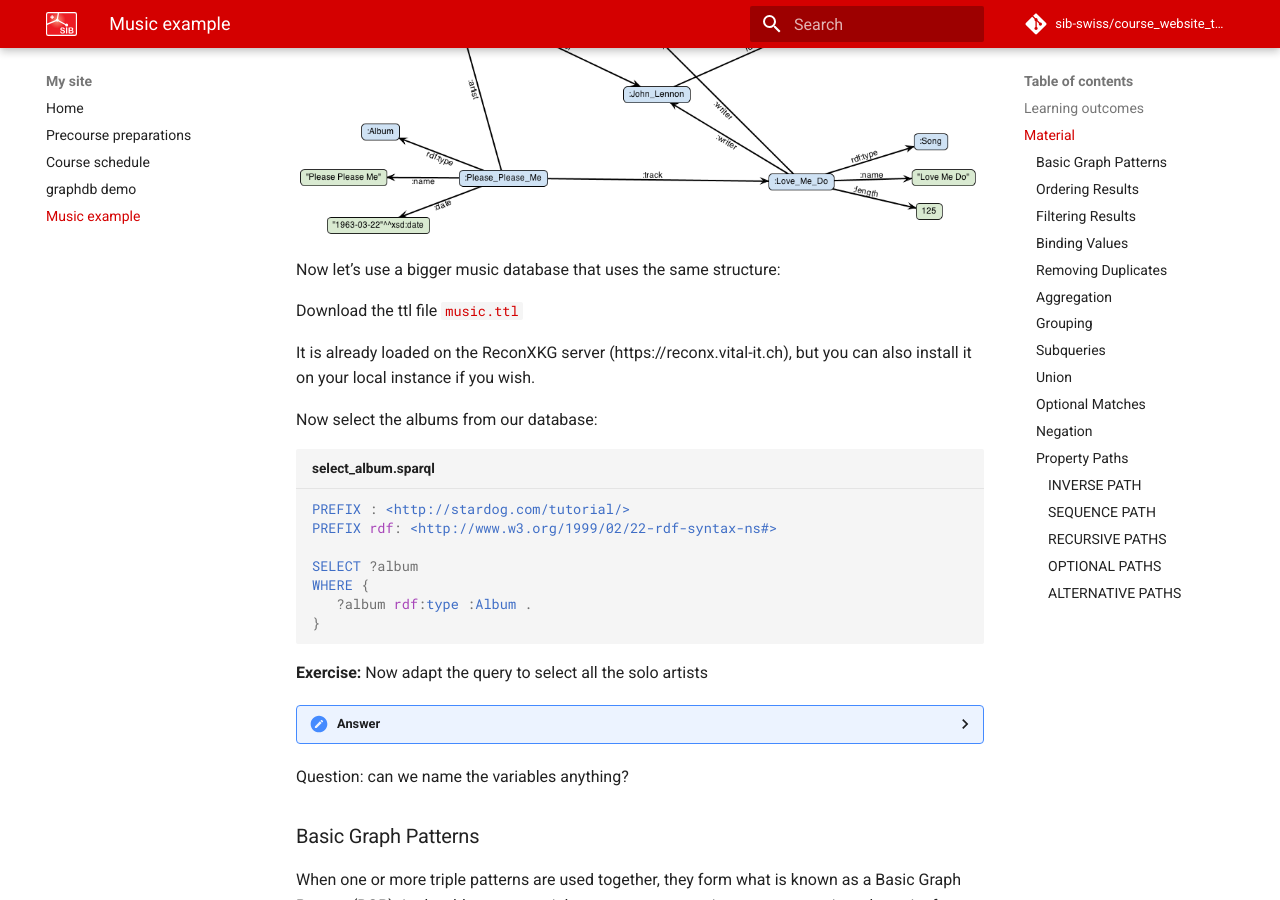
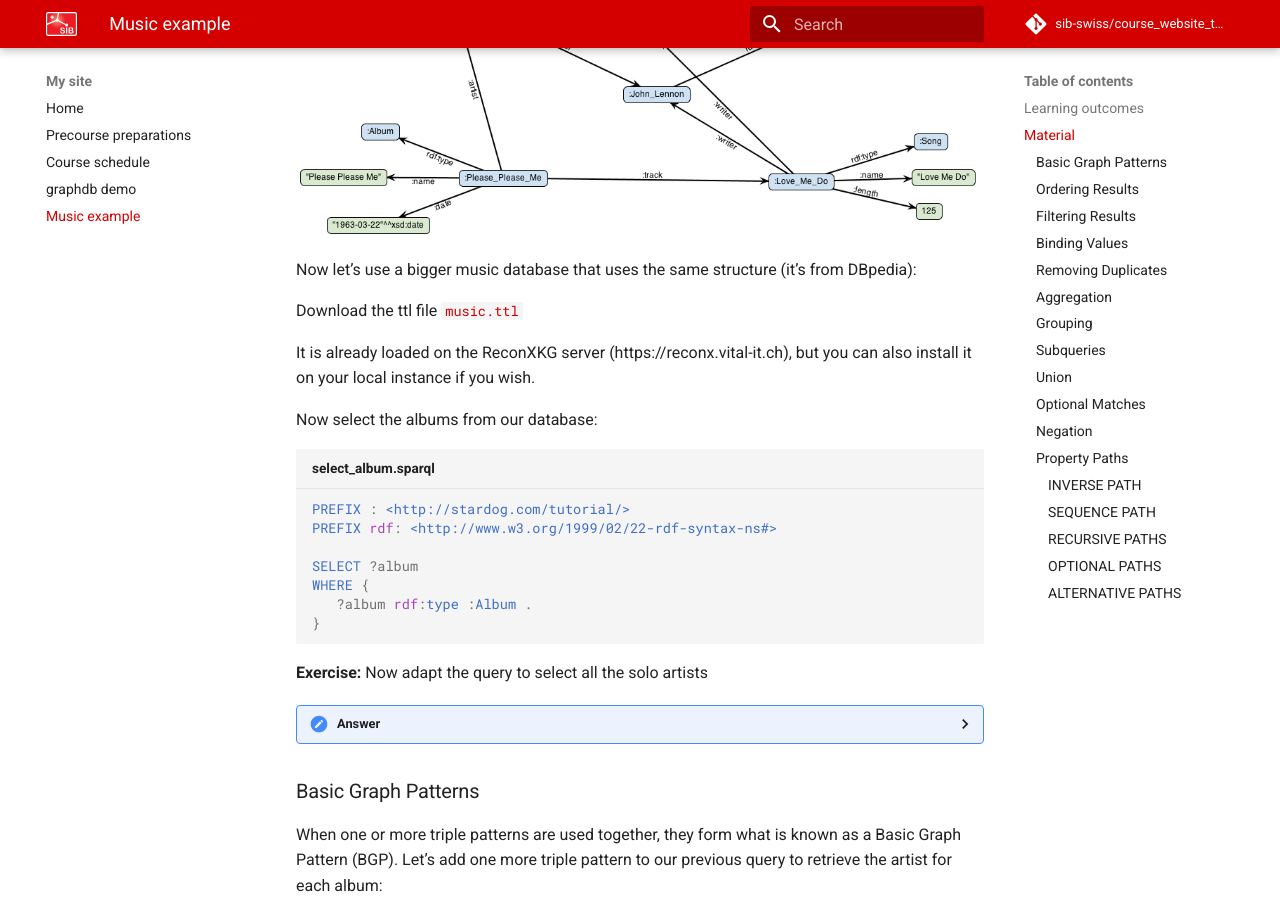
Before and after one commit to sib-swiss/SPARQL_course, an MkDocs documentation site: the page built from docs/music.md, in a window 1280 px wide and 900 px high, scrolled down 1214 px. Built offline with MkDocs 1.6.1 and Material for MkDocs 9.7.7, drawn with Linux system fonts in a browser that asks for light colours; comment, search, counter and statistics services are not loaded.

Commit message:
small modifs

````diff
--- a/docs/music.md
+++ b/docs/music.md
@@ -46,7 +46,7 @@ Let's look at it's structure when connecting the entities:
   <img src="../../assets/images/rdf-beatles.png" width="700"/>
 </figure>
 
-Now let's use a bigger music database that uses the same structure:
+Now let's use a bigger music database that uses the same structure (it's from DBpedia):
 
 Download the ttl file [`music.ttl`](Music/music.ttl)
 
@@ -76,8 +76,6 @@ WHERE {
         ?artist rdf:type :SoloArtist .
     }
     ```
-
-Question: can we name the variables anything?
 
 ### Basic Graph Patterns
 When one or more triple patterns are used together, they form what is known as a Basic Graph Pattern (BGP). Let’s add one more triple pattern to our previous query to retrieve the artist for each album:
````
